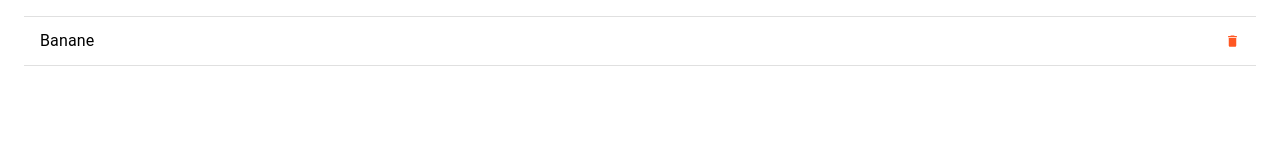
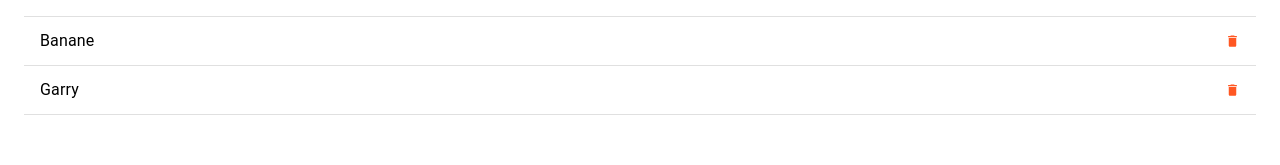
Before and after one commit to lololau/recikeep_old, a React (Create React App) app: page /profile/my_ingredients in a window 1280 px wide. Shown: the part 225-390 px from the top of the page. Built offline with nearby package versions, Linux system fonts and the light colour scheme.

Commit message:
Add ingredient

```diff
--- a/src/slice/ingredientsSlice.ts
+++ b/src/slice/ingredientsSlice.ts
@@ -17,6 +17,7 @@ const initialState: IngredientsList = {
         { name: 'Patate', id: 0, date_creation: new Date(2021, 2, 10), date_update: new Date(2021, 2, 10) },
         { name: 'Ananas', id: 1, date_creation: new Date(2021, 2, 10), date_update: new Date(2021, 2, 10) },
         { name: 'Banane', id: 2, date_creation: new Date(2021, 2, 10), date_update: new Date(2021, 2, 10) },
+        { name: 'Garry', id: 3, date_creation: new Date(2021, 2, 10), date_update: new Date(2021, 2, 10) },
     ],
 };
 
```
